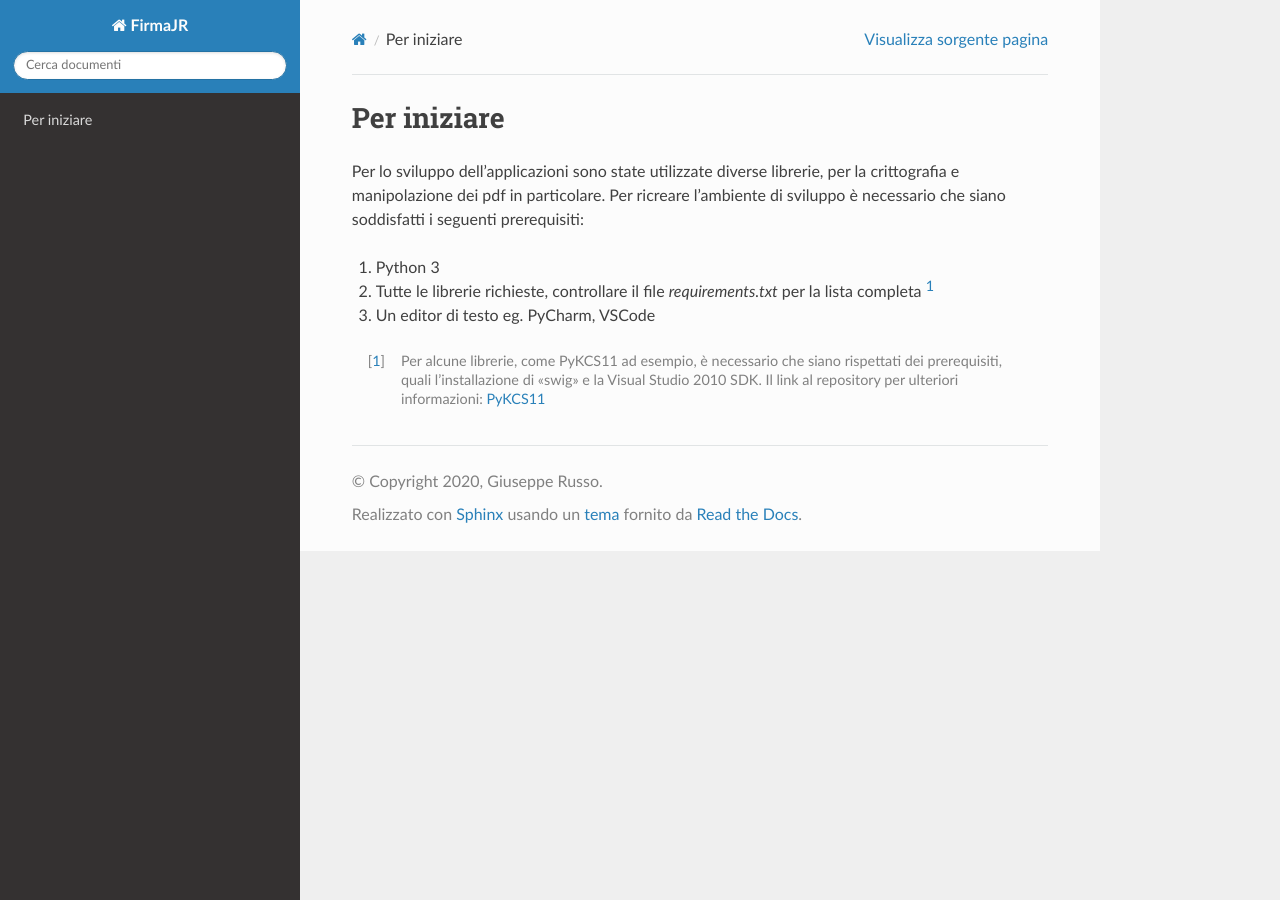
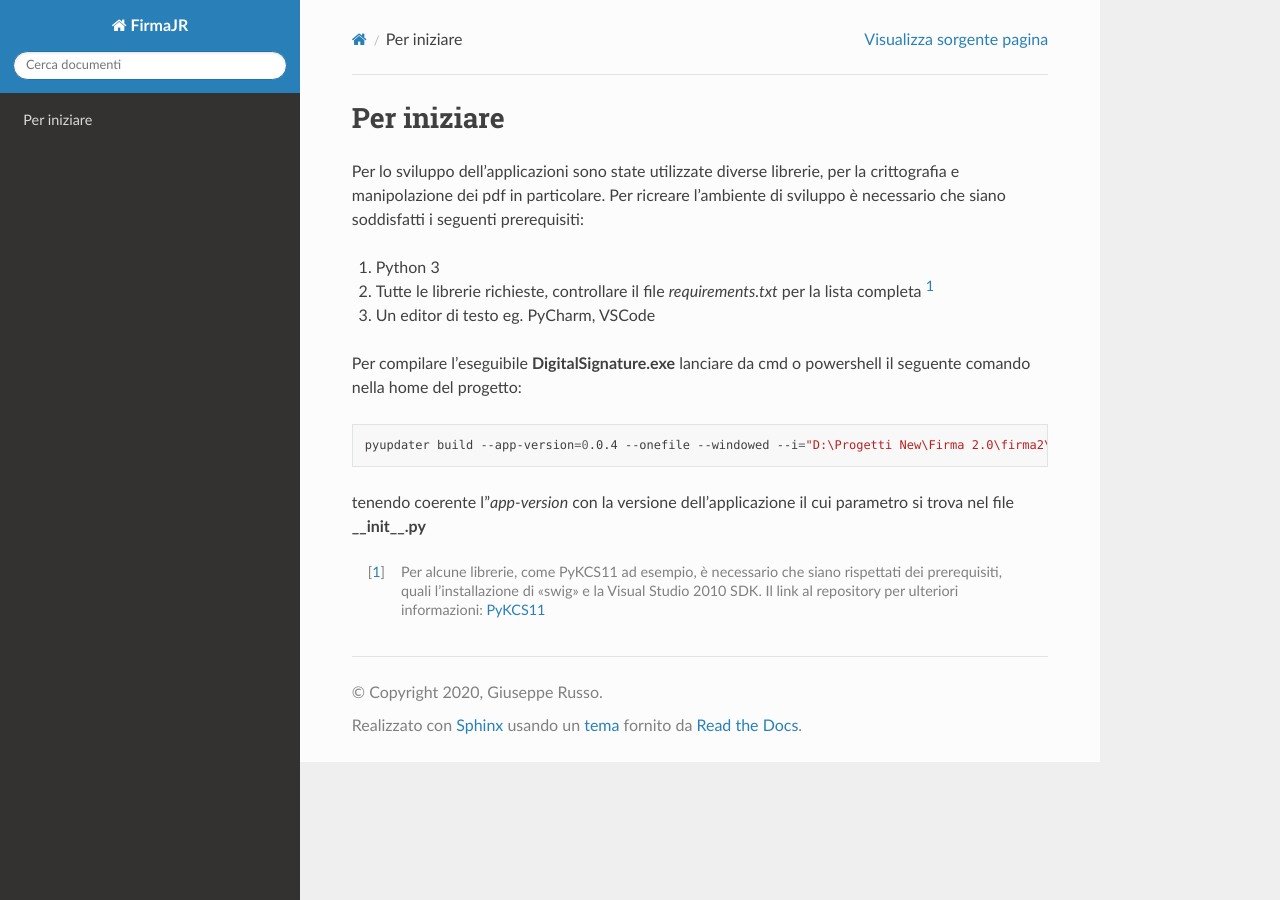
Before and after one commit to grusso7/firmajr, a Sphinx documentation site: the page built from docs/source/getting_started.rst, in a window 1280 px wide. Built offline with Sphinx 7.4.7 and the Read the Docs theme 2.0.0, drawn with Linux system fonts in a browser that asks for light colours; pages that are not in the unit, such as notebooks, are missing from menus.

Commit message:
New docs version

```diff
--- a/docs/source/getting_started.rst
+++ b/docs/source/getting_started.rst
@@ -8,6 +8,15 @@
 2. Tutte le librerie richieste, controllare il file `requirements.txt` per la lista completa [#f1]_
 3. Un editor di testo eg. PyCharm, VSCode
 
+Per compilare l'eseguibile **DigitalSignature.exe** lanciare da cmd o powershell il seguente comando nella home del progetto:
+
+.. code-block:: shell
+
+   pyupdater build --app-version=0.0.4 --onefile --windowed --i="D:\Progetti New\Firma 2.0\firma2\Sorgenti\digital_signature\FirmaJR.ico" .\digiSign_server.py
+
+tenendo coerente l'*app-version* con la versione dell'applicazione il cui parametro si trova nel file **__init__.py**
+
+
 .. [#f1] Per alcune librerie, come PyKCS11 ad esempio, è necessario che siano rispettati dei prerequisiti, quali l'installazione di "swig" e
   la Visual Studio 2010 SDK. Il link al repository per ulteriori informazioni: `PyKCS11`_
 
```
Also changed, not shown: README.md (+23 -6 lines), 6 other files.
